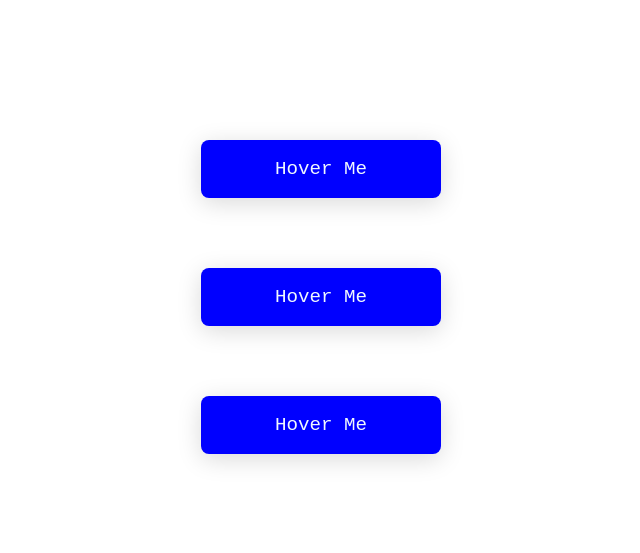
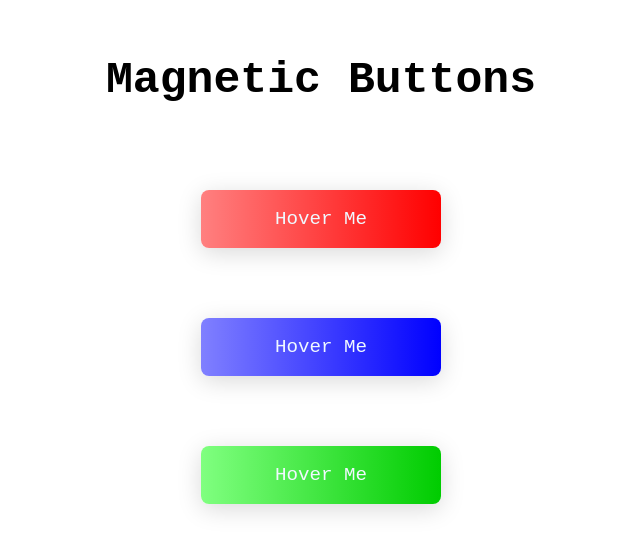
Before and after one commit to spiewakrobert/Magnetic-Bottoms, a plain HTML site: page index.html in a window 1280 px wide. Shown: the part 103-656 px from the top of the page, without its empty margins (319-959 px from the left). Drawn offline with Linux system fonts and the light colour scheme.

Commit message:
initial commit

```diff
--- a/index.html
+++ b/index.html
@@ -5,8 +5,29 @@
     <link rel="stylesheet" href="style.css" />
   </head>
   <body>
-    <a href="#" class="btn"><span>Hover Me</span></a>
-    <a href="#" class="btn"><span>Hover Me</span></a>
-    <a href="#" class="btn"><span>Hover Me</span></a>
+    <h1>Magnetic Buttons</h1>
+    <a href="#" class="btn color-01"><span>Hover Me</span></a>
+    <a href="#" class="btn color-02"><span>Hover Me</span></a>
+    <a href="#" class="btn color-03"><span>Hover Me</span></a>
+
+    <script type="text/javascript">
+      const btns = document.querySelectorAll(".btn");
+      btns.forEach((btn) => {
+        btn.addEventListener("mousemove", function (e) {
+          const position = btn.getBoundingClientRect();
+          const x = e.pageX - position.left - position.width / 2;
+          const y = e.pageY - position.top - position.height / 2;
+
+          btn.children[0].style.transform =
+            "translate(" + x * 0.3 + "px, " + y * 0.5 + "px)";
+        });
+      });
+
+      btns.forEach((btn) => {
+        btn.addEventListener("mouseout", function (e) {
+          btn.children[0].style.transform = "translate(0px, 0px)";
+        });
+      });
+    </script>
   </body>
 </html>
--- a/style.css
+++ b/style.css
@@ -22,7 +22,7 @@ body {
 .btn span {
   position: relative;
   display: inline-block;
-  background: blue;
+
   color: aliceblue;
   font-size: 1.2em;
   font-weight: 500;
@@ -32,4 +32,23 @@ body {
   margin: 35px;
   border-radius: 8px;
   box-shadow: 0 5px 25px rgba(1 1 1 / 15%);
+  transition: transform 0.2s linear;
 }
+
+.color-01 span {
+  background: linear-gradient(90deg, #ff8080, #ff0000);
+}
+.color-02 span {
+  background: linear-gradient(90deg, #8080ff, #0000ff);
+}
+.color-03 span {
+  background: linear-gradient(90deg, #80ff80, #00cc00);
+}
+
+h1 {
+  color: black;
+  text-align: center;
+  margin-bottom: 50px;
+  font-size: 2.8em;
+  font-weight: 800;
+}
```
